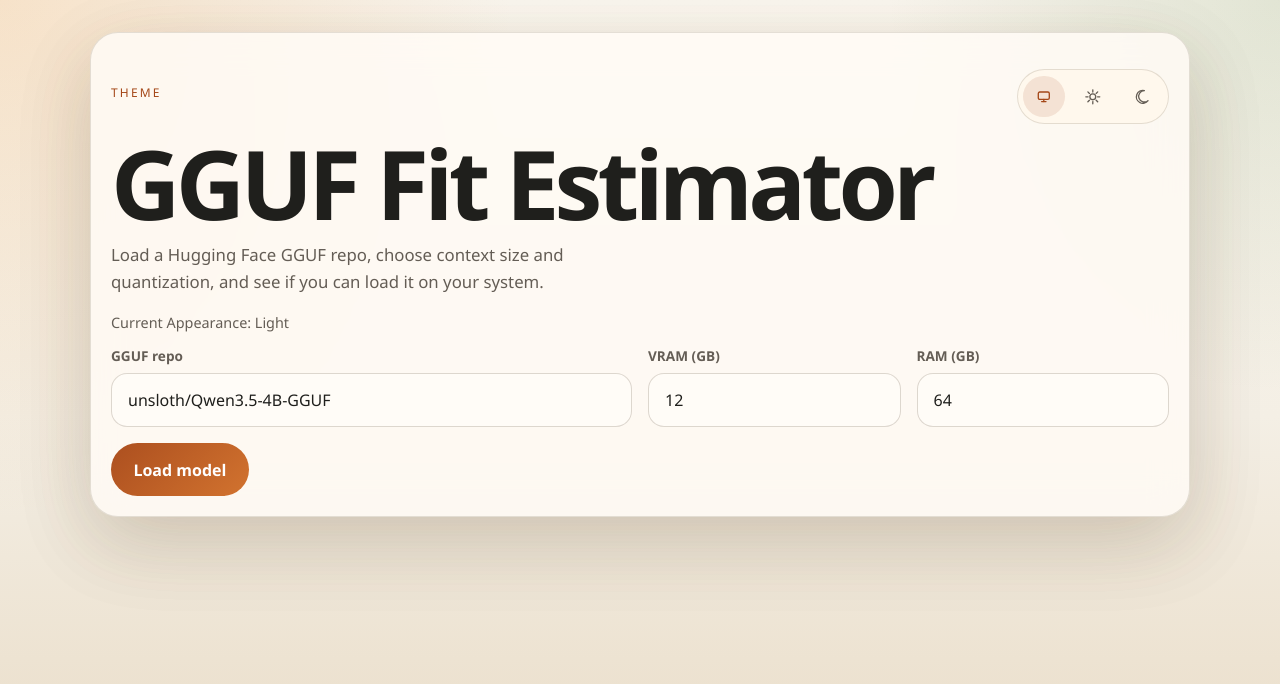
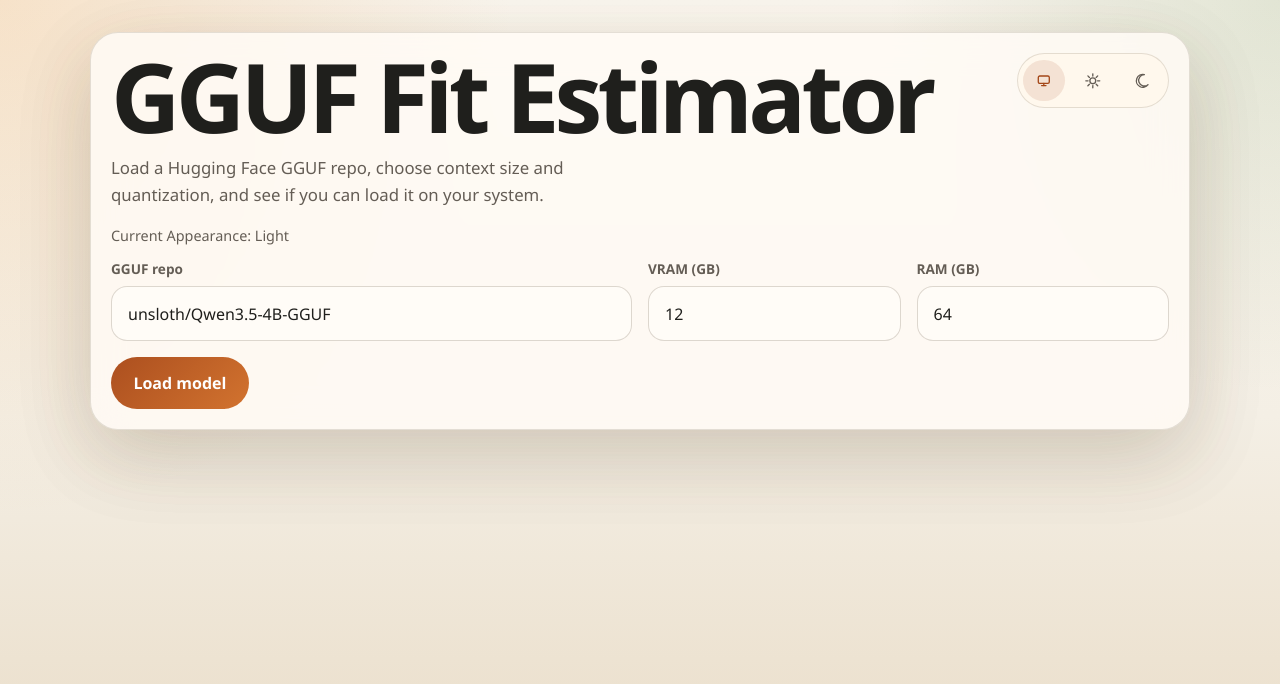
Before and after one commit to ClaytonWWilson/vram-calculator, a SvelteKit app in the folder web/: page / in a window 1280 px wide. Shown: the top 684 px of the page. Built offline with nearby package versions, Linux system fonts and the light colour scheme.

Commit message:
Float theme toggle to top right corner

```diff
--- a/web/src/routes/+page.svelte
+++ b/web/src/routes/+page.svelte
@@ -114,7 +114,6 @@
     <form class="control-card" on:submit|preventDefault={loadModel}>
       <div class="hero-copy">
         <div class="hero-meta">
-          <p class="eyebrow">Theme</p>
           <div class="theme-toggle" role="group" aria-label="Theme preference">
             {#each themeOptions as option}
               <button
@@ -468,16 +467,13 @@
     box-shadow: var(--shadow);
   }
 
-  .hero-copy {
-    padding-top: 1rem;
-  }
-
   .hero-meta {
     display: flex;
     justify-content: space-between;
     gap: 1rem;
     align-items: center;
     margin-bottom: 1rem;
+    float: right;
   }
 
   .hero-title {
@@ -605,6 +601,7 @@
     border: 1px solid var(--line);
     border-radius: 999px;
     background: var(--panel-strong);
+    margin-left: auto;
   }
 
   .theme-toggle button {
```
